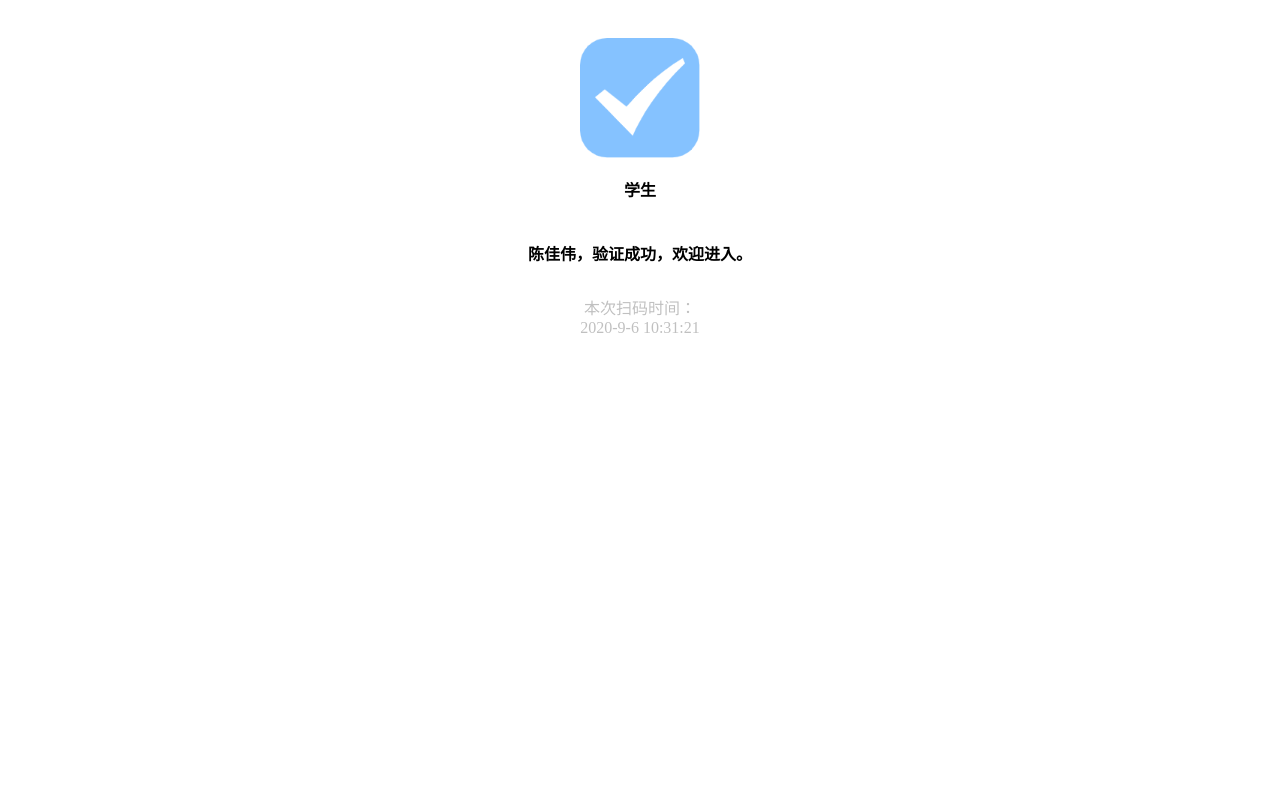
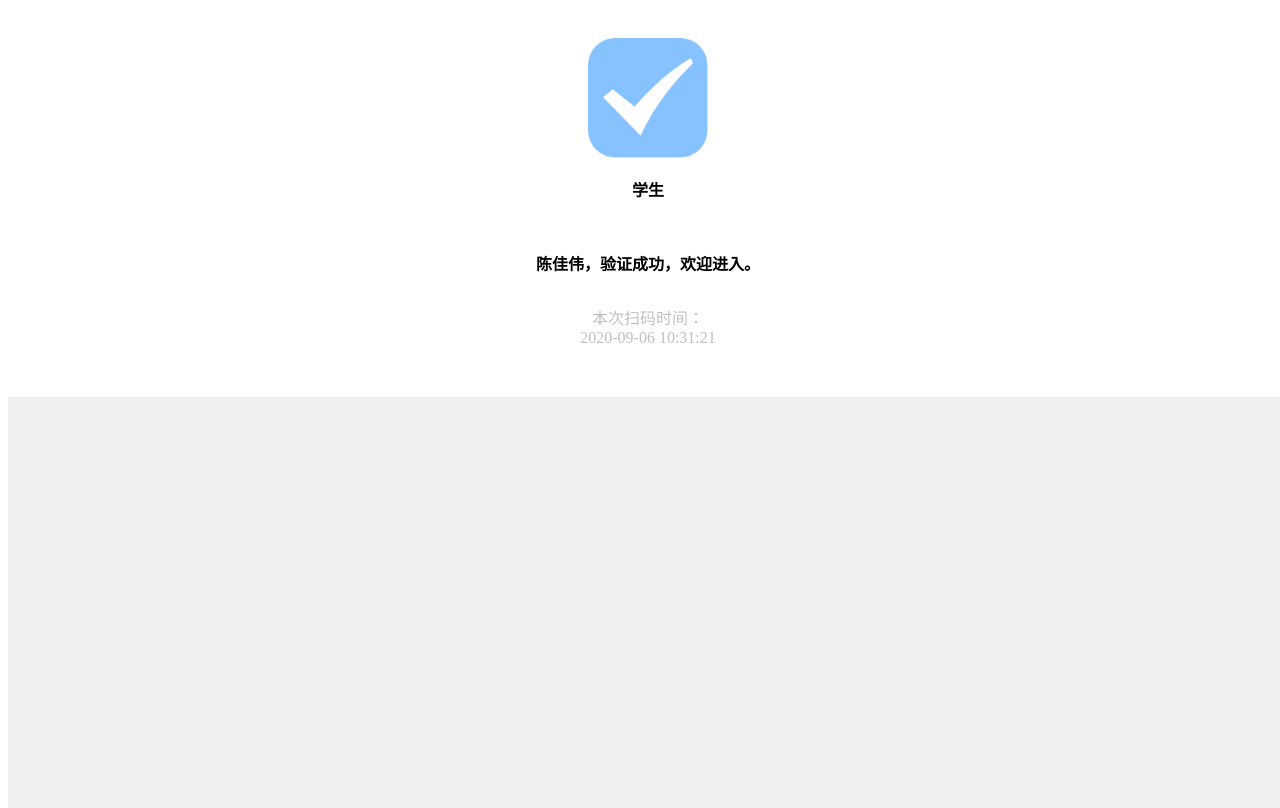
Before and after one commit to tragicomedians/enter-chenjiawei, a plain HTML site: page index.html in a window 1280 px wide. Drawn offline with nearby package versions, Linux system fonts and the light colour scheme.

Commit message:
Update index.html

```diff
--- a/index.html
+++ b/index.html
@@ -5,6 +5,15 @@
     <meta http-equiv="Content-Type" content="text/html; charset=UTF-8">
     <title>扫码结果</title>
     <script src="https://cdn.jsdelivr.net/npm/vue@2.6.11"></script>
+    <STYLE>
+        #app{
+            position: absolute;
+            z-index: 0;
+            height: 100%;
+            width: 100%;
+            overflow: auto;
+        }
+    </STYLE>
     <meta name="viewport" content="width=device-width, initial-scale=1.0, maximum-scale=1.0, minimum-scale=1.0, user-scalable=no">
 </head>
 <body>
@@ -14,12 +23,14 @@
     <!---->
     <div class="mint-layout-spacing sjakx3nec OPjhiwxcyg" style="height: 15px;">
     </div> <img src="duigoulan.png" class="mint-image sjas257dv OPjhiwxcyh" style="width: 150px; height: 150px;">
-    <div class="mint-text bh-color-gray sjat2iw05 OPjhiwxcyll1 mt-color-default" style="margin-bottom: 40px;font-family: 微软雅黑;font-weight: bold">学生</div>
+    <div class="mint-text bh-color-gray sjat2iw05 OPjhiwxcyll1 mt-color-default" style="margin-bottom: 50px;font-family: 微软雅黑;font-weight: bold">学生</div>
     <div class="mint-text bh-color-gray sjat2iw05 OPjhiwxcyll mt-color-default"
          style="font-family: PingFang Sc;margin-bottom:30px;font-family: 微软雅黑;font-weight: bold ">陈佳伟，验证成功，欢迎进入。</div>
     <div class="mint-text bh-color-gray-3 OPjhiwxcyne mt-color-default"style="color: silver">
-        本次扫码时间：</div> <div class="mint-text bh-color-gray-3 OPjhiwxcyne1 mt-color-default"style="color: silver">
-    {{aaa}}</div></div>
+        本次扫码时间：</div> <div class="mint-text bh-color-gray-3 OPjhiwxcyne1 mt-color-default"style="color: silver;margin-bottom: 50px">
+    {{aaa}}
+
+</div> <div style="width: 100%;height: 500px;color: silver;background-color: #F0F0F0;margin: 0px" ></div></div>
 
 
 
@@ -28,8 +39,15 @@
     new Vue({
         el:"#app",
         data:{
-            aaa: new Date().getFullYear() + "-" + (new Date().getMonth() + 1) + "-" + new Date().getDate()+ " "+(new Date().getHours())+":"+(new Date().getMinutes()+":"+(new Date().getSeconds()))
-        }
+            aaa: new Date().getFullYear() + "-" + (new Date().getMonth()+1<10?("0"+(new Date().getMonth()+1))
+                :(new Date().getMonth()+1)) +
+                "-" + (new Date().getDate()<10?("0"+new Date().getDate())
+                    :new Date().getDate())+ " "+(new Date().getHours()<10?("0"+new Date().getHours())
+                    :new Date().getHours())+":"+(new Date().getMinutes()<10?("0"+new Date().getMinutes()):
+                    new Date().getMinutes())+":"+(new Date().getSeconds()<10?("0"+new Date().getSeconds()):
+                    new Date().getSeconds())
+
+        },
 
 
     })
@@ -38,4 +56,5 @@
 
 </script>
 
+
 </html>
```
